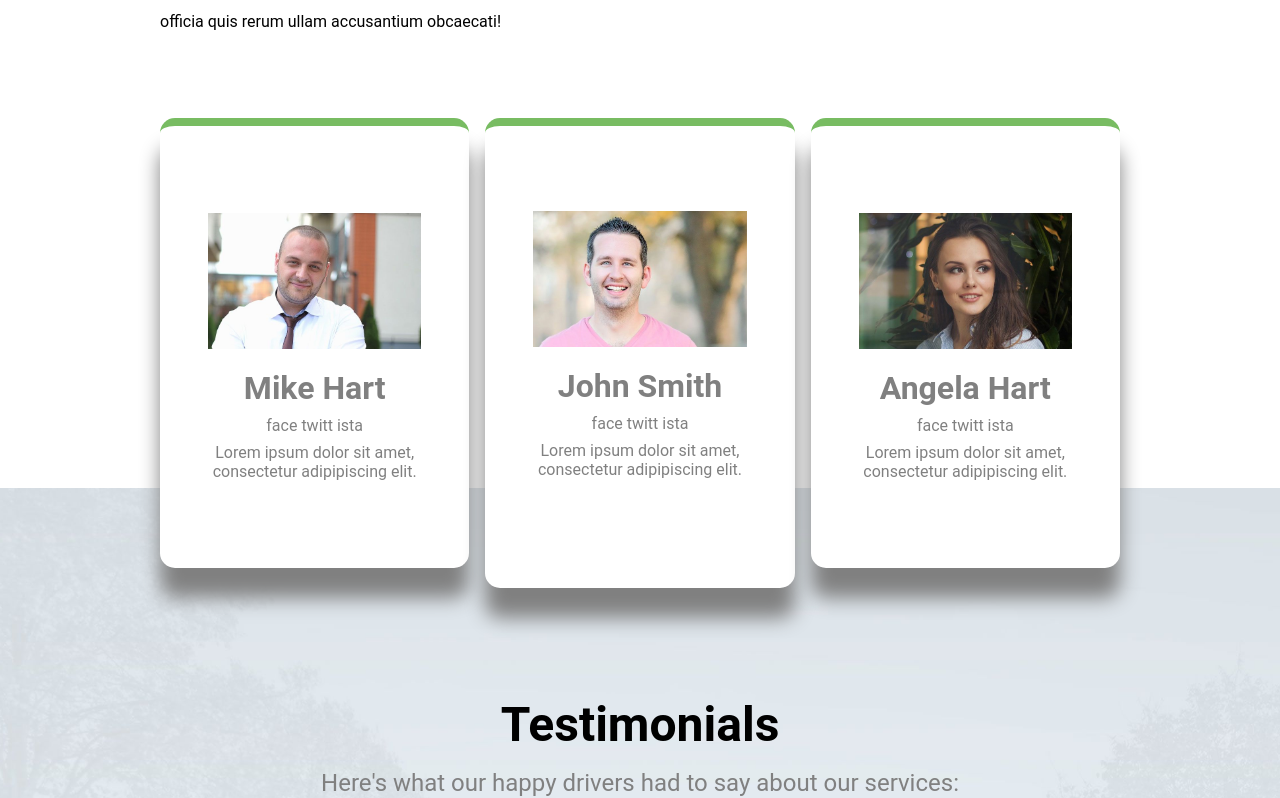
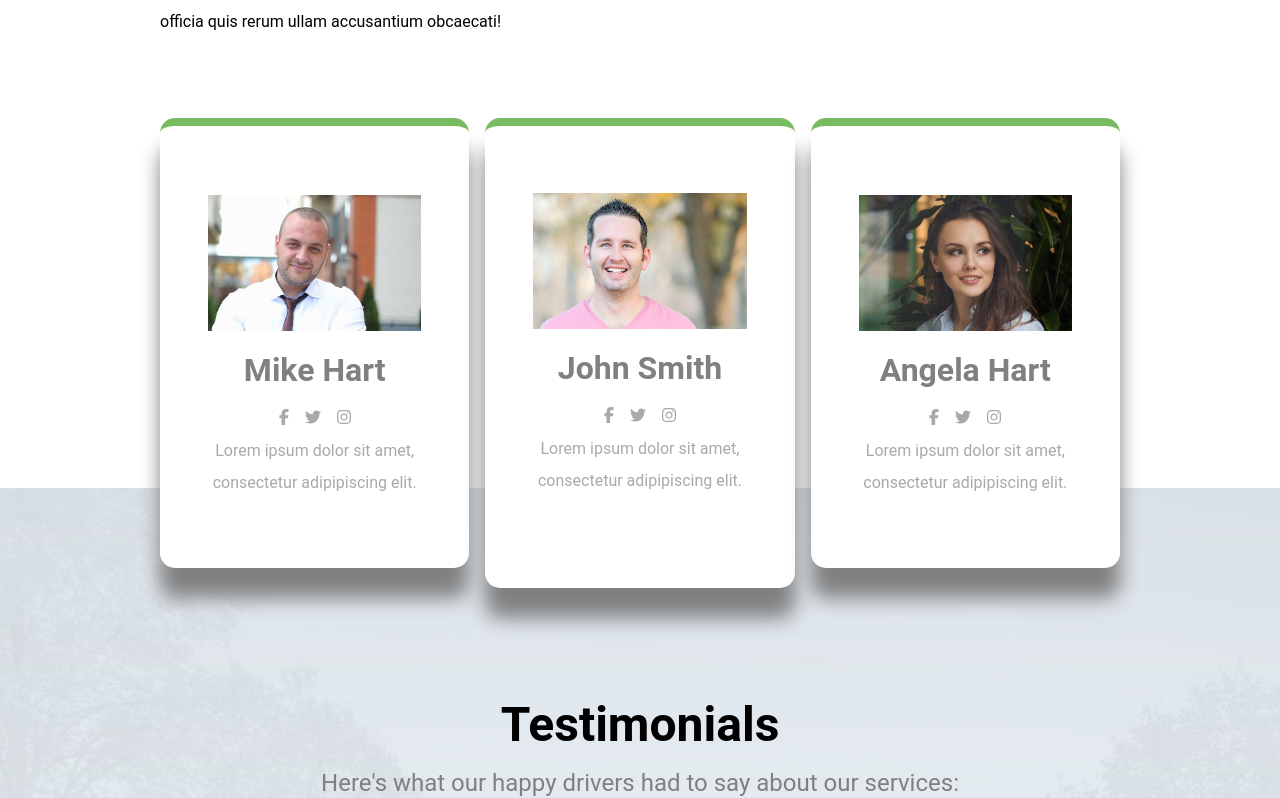
Before and after one commit to SamueleDellaRocca/proj-html-vuejs, a Vue app: page / in a window 1280 px wide. Shown: the part 2613-3411 px from the top of the page. Built offline with nearby package versions, Linux system fonts and the light colour scheme.

Commit message:
icone brands

```diff
--- a/src/components/FooterDriving.vue
+++ b/src/components/FooterDriving.vue
@@ -103,7 +103,12 @@
           @ Copyright 2012-2020 | Avada Theme by <span>ThemeFusion</span> | All
           rights reserved | Powered by <span>WordPress</span>
         </div>
-        <div>face twit yout ista</div>
+        <div class="ic-flex">
+          <font-awesome-icon icon="fa-brands fa-facebook-f" />
+          <font-awesome-icon icon="fa-brands fa-twitter" />
+          <font-awesome-icon icon="fa-brands fa-youtube" />
+          <font-awesome-icon icon="fa-brands fa-instagram" />
+        </div>
       </div>
       <div class="freccia"><a href="header">&uarr;</a></div>
     </div>
@@ -229,6 +234,13 @@ export default {
   }
 }
 
+.ic-flex {
+  display: flex;
+  color: white;
+  font-size: 1rem;
+  gap: 1.1rem;
+}
+
 .crediti {
   color: gray;
   height: 100%;
--- a/src/components/SectionQuattro.vue
+++ b/src/components/SectionQuattro.vue
@@ -19,7 +19,11 @@
           <div class="effetto-hover">{{ carta.instructor }}</div>
         </div>
         <h1>{{ carta.nome }}</h1>
-        <div class="logos">face twitt ista</div>
+        <div class="logos">
+          <font-awesome-icon icon="fa-brands fa-facebook-f" />
+          <font-awesome-icon icon="fa-brands fa-twitter" />
+          <font-awesome-icon icon="fa-brands fa-instagram" />
+        </div>
         <div class="text">
           Lorem ipsum dolor sit amet, consectetur adipipiscing elit.
         </div>
@@ -56,6 +60,12 @@ export default {
 </script>
 
 <style lang="scss" scoped>
+.logos {
+  display: flex;
+  gap: 1rem;
+  margin: 10px 0px;
+}
+
 .titolo {
   margin-bottom: 3rem;
 }
@@ -102,7 +112,7 @@ export default {
   text-align: center;
   padding: 2rem 3rem;
   border-radius: 15px;
-  color: gray;
+  color: darkgray;
   box-shadow: 0px 30px 20px gray;
   border-top: 8px solid hsl(105deg 40% 56%);
   display: flex;
@@ -136,10 +146,12 @@ export default {
   }
 
   h1 {
+    color: gray;
     margin-bottom: 0.6rem;
   }
-  .logos {
-    margin-bottom: 0.5rem;
+
+  .text {
+    line-height: 2rem;
   }
 }
 
--- a/src/main.js
+++ b/src/main.js
@@ -8,7 +8,15 @@ import { faHouseChimney } from "@fortawesome/free-solid-svg-icons";
 import { faEnvelope } from "@fortawesome/free-solid-svg-icons";
 import { faLink } from "@fortawesome/free-solid-svg-icons";
 import { faCircleArrowRight } from "@fortawesome/free-solid-svg-icons";
+import { faFacebookF } from "@fortawesome/free-brands-svg-icons";
+import { faTwitter } from "@fortawesome/free-brands-svg-icons";
+import { faYoutube } from "@fortawesome/free-brands-svg-icons";
+import { faInstagram } from "@fortawesome/free-brands-svg-icons";
 
+library.add(faInstagram);
+library.add(faYoutube);
+library.add(faTwitter);
+library.add(faFacebookF);
 library.add(faCircleArrowRight);
 library.add(faLink);
 library.add(faEnvelope);
```
